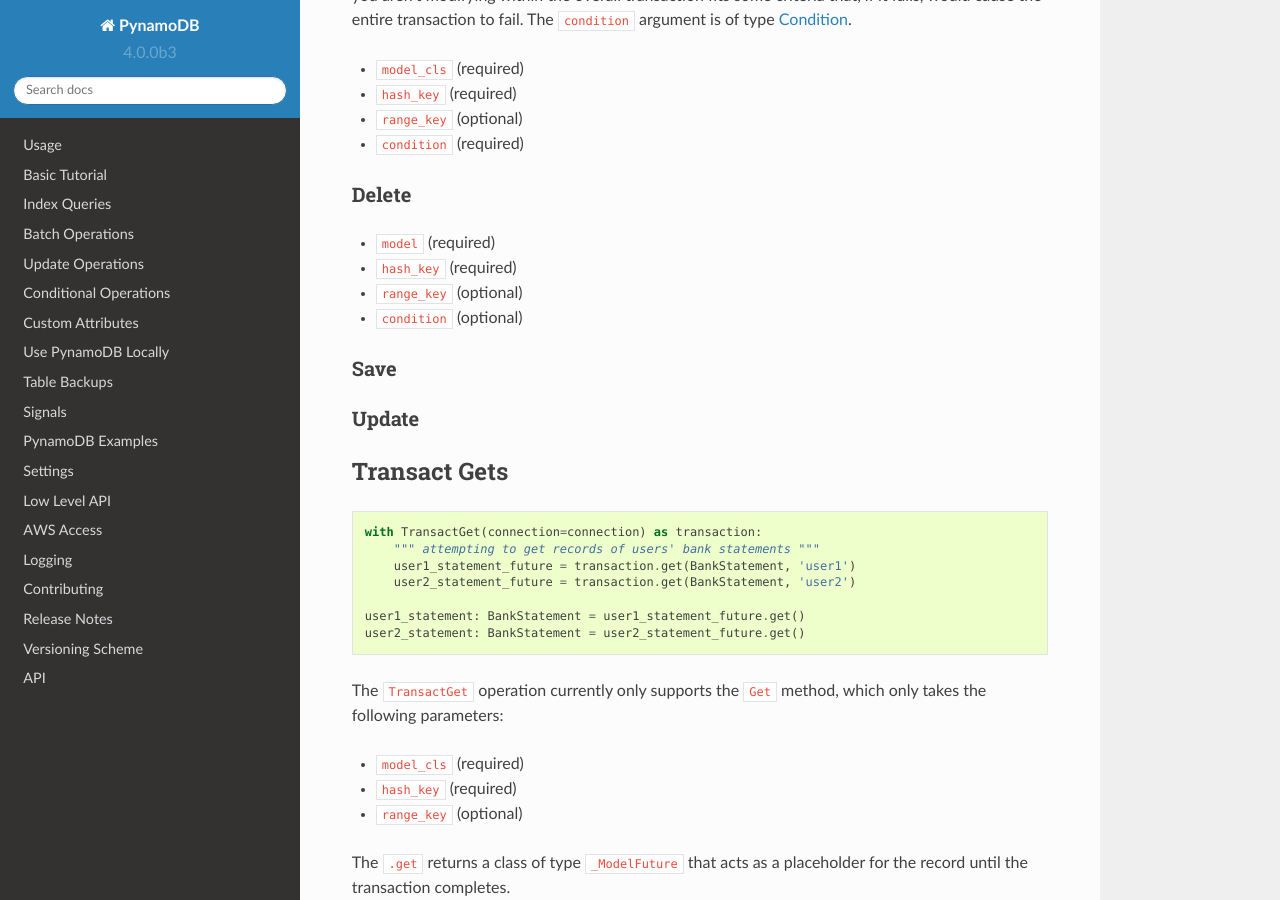
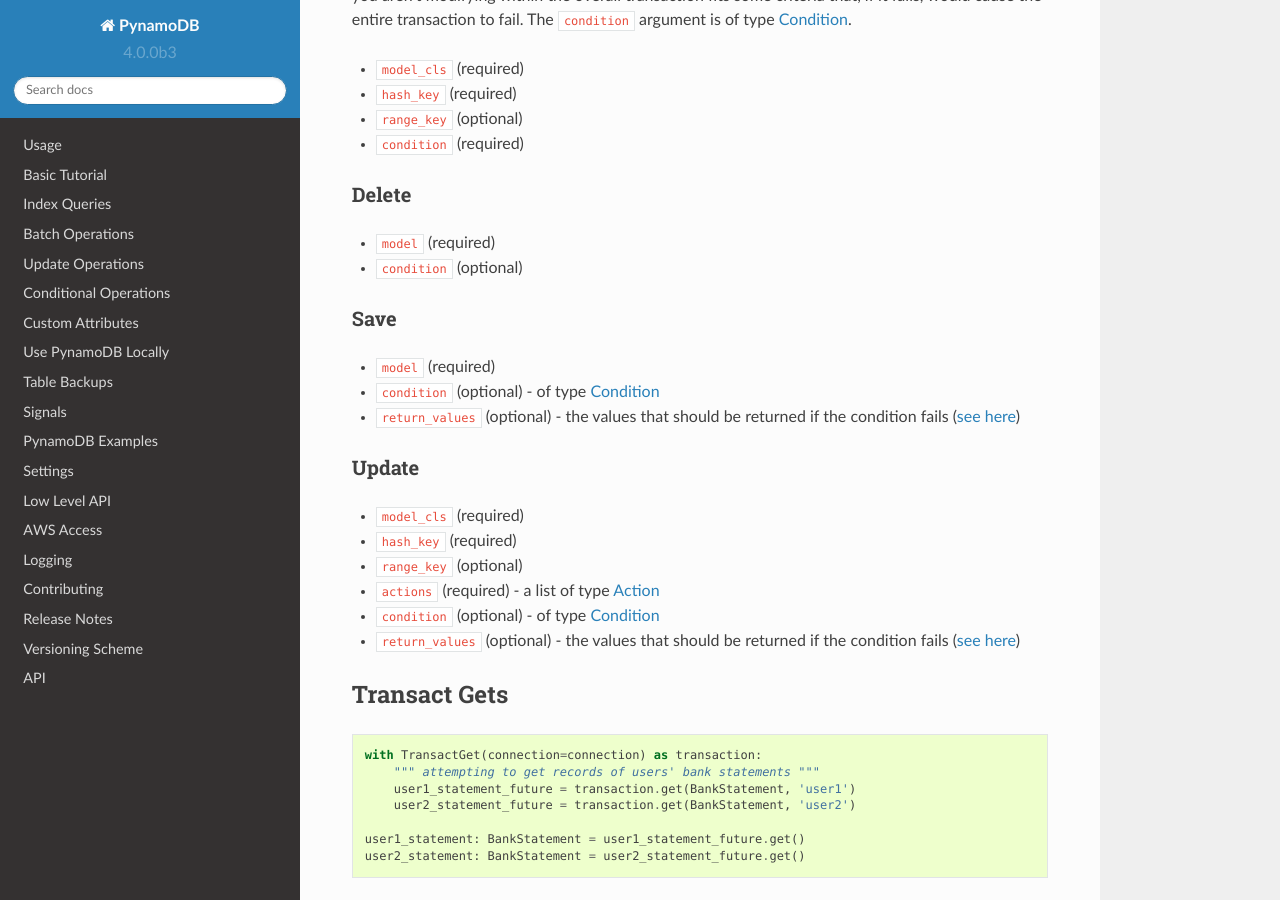
Before and after one commit to pynamodb/PynamoDB, a Sphinx documentation site: the page built from docs/transaction.rst, in a window 1280 px wide and 900 px high, scrolled down 2044 px. Built offline with Sphinx 7.4.7 and the Read the Docs theme 2.0.0, drawn with Linux system fonts in a browser that asks for light colours.

Commit message:
more info

```diff
--- a/docs/transaction.rst
+++ b/docs/transaction.rst
@@ -133,11 +132,23 @@ Delete
         transaction.delete(BankStatement('user1'), condition=(~BankStatement.is_active))
 
 
+
 Save
 ----
 
+* `model`:code: (required)
+* `condition`:code: (optional) - of type `Condition <https://pynamodb.readthedocs.io/en/latest/conditional.html>`_
+* `return_values`:code: (optional) - the values that should be returned if the condition fails (`see here <https://docs.aws.amazon.com/amazondynamodb/latest/APIReference/API_Put.html#DDB-Type-Put-ReturnValuesOnConditionCheckFailure>`_)
+
 Update
 ------
+
+* `model_cls`:code: (required)
+* `hash_key`:code:  (required)
+* `range_key`:code: (optional)
+* `actions`:code: (required) - a list of type `Action <https://pynamodb.readthedocs.io/en/latest/updates.html>`_
+* `condition`:code: (optional) - of type `Condition <https://pynamodb.readthedocs.io/en/latest/conditional.html>`_
+* `return_values`:code: (optional) - the values that should be returned if the condition fails (`see here <https://docs.aws.amazon.com/amazondynamodb/latest/APIReference/API_Update.html#DDB-Type-Update-ReturnValuesOnConditionCheckFailure>`_)
 
 
 Transact Gets
```
Also changed, not shown: other parts of docs/transaction.rst (+1 -2 lines).
